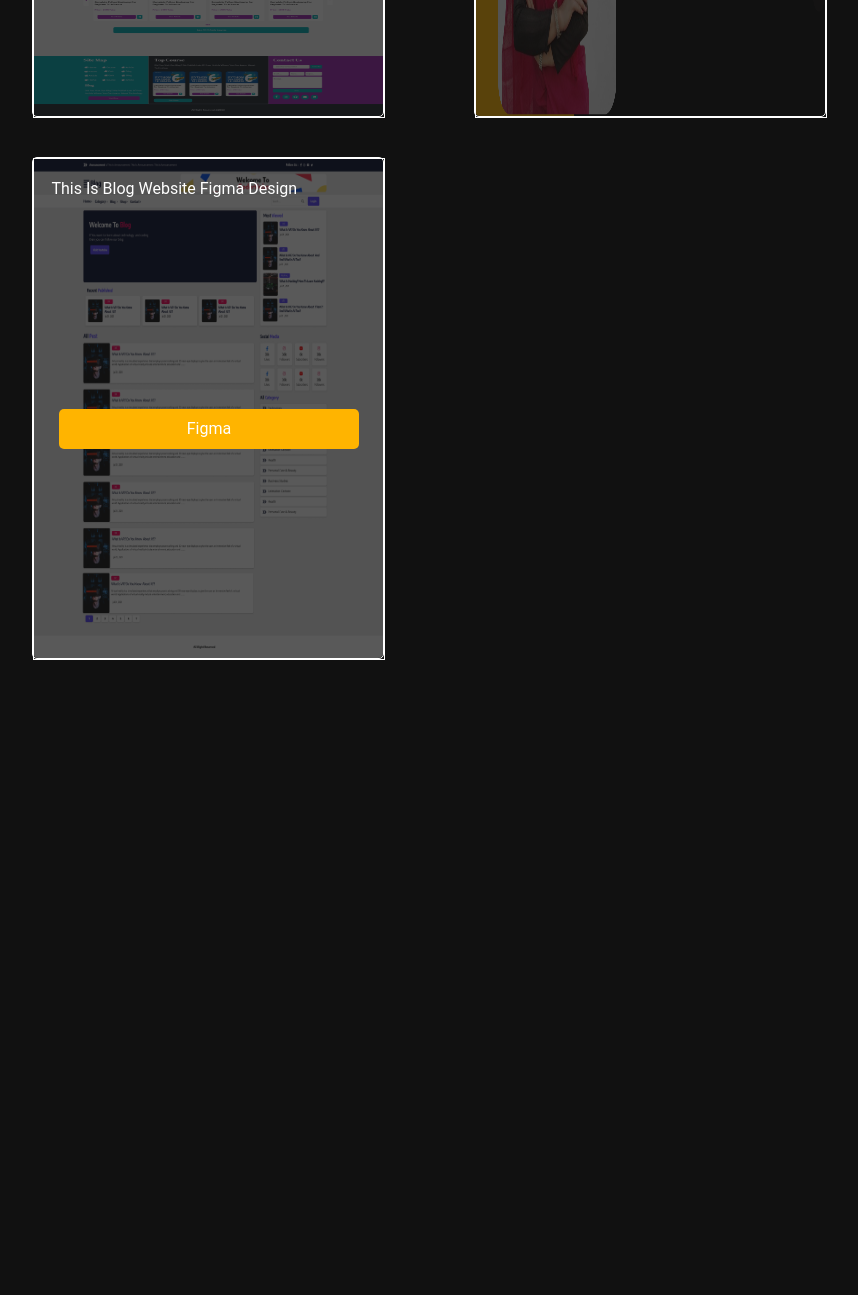
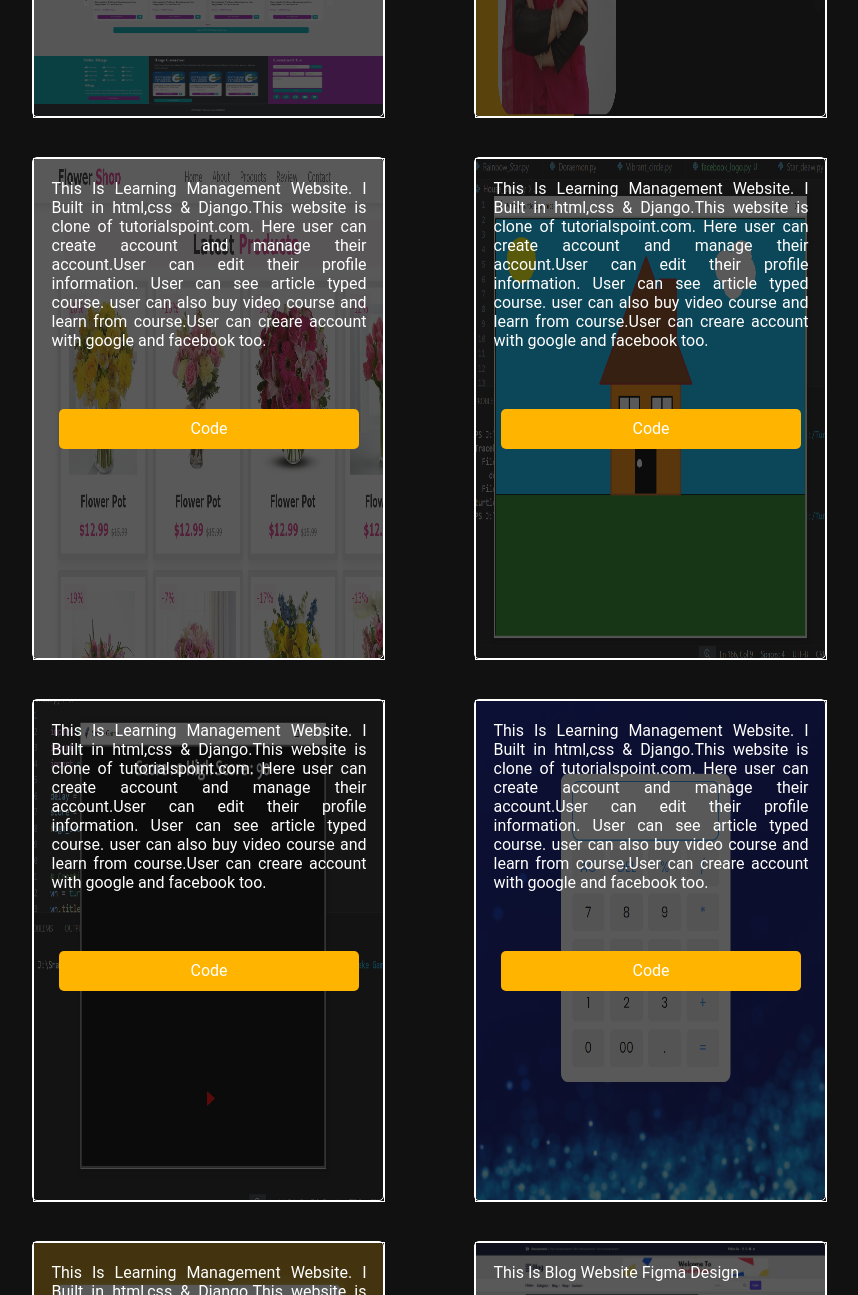
Before and after one commit to KoheliAkter/koheli, a plain HTML site: page project.html in a window 1280 px wide. Shown: the part 605-1900 px from the top of the page, without its empty margins (268-1126 px from the left). Drawn offline with nearby package versions, Linux system fonts and the light colour scheme; a web font is replaced by a local one.

Commit message:
project add done

```diff
--- a/project.html
+++ b/project.html
@@ -32,12 +32,53 @@
                     <a href="/koheli/lms" class="project_action">Live</a>
                 </div>
                 </div>
+
                 <div class="project_div">
                     <img src="./Asset/img/profile1.PNG" class="project_im" alt="">
                     <div class="bottom_project_div">
                     <p class="project_des">This Is Learning Management Website. I Built in html,css &  Django.This website is clone of tutorialspoint.com. Here user can create account and manage their account.User can edit their profile information. User can see article typed course. user can also buy video course and learn from course.User can creare account with google and facebook too.</p>
                     <a href="https://github.com/KoheliAkter/koheli" class="project_action">Code</a>
                     <a href="/koheli/lms" class="project_action">Live</a>
+                </div>
+                </div>
+
+                <div class="project_div">
+                    <img src="./Asset/img/e-com.PNG" class="project_im" alt="">
+                    <div class="bottom_project_div">
+                    <p class="project_des">This Is Learning Management Website. I Built in html,css &  Django.This website is clone of tutorialspoint.com. Here user can create account and manage their account.User can edit their profile information. User can see article typed course. user can also buy video course and learn from course.User can creare account with google and facebook too.</p>
+                    <a href="https://github.com/KoheliAkter/E-Commerce-Flower-Shop" class="project_action">Code</a>
+                </div>
+                </div>
+
+                <div class="project_div">
+                    <img src="./Asset/img/house.PNG" class="project_im" alt="">
+                    <div class="bottom_project_div">
+                    <p class="project_des">This Is Learning Management Website. I Built in html,css &  Django.This website is clone of tutorialspoint.com. Here user can create account and manage their account.User can edit their profile information. User can see article typed course. user can also buy video course and learn from course.User can creare account with google and facebook too.</p>
+                    <a href="https://github.com/KoheliAkter/Turtle-Graphics" class="project_action">Code</a>
+                </div>
+                </div>
+
+                <div class="project_div">
+                    <img src="./Asset/img/snake.PNG" class="project_im" alt="">
+                    <div class="bottom_project_div">
+                    <p class="project_des">This Is Learning Management Website. I Built in html,css &  Django.This website is clone of tutorialspoint.com. Here user can create account and manage their account.User can edit their profile information. User can see article typed course. user can also buy video course and learn from course.User can creare account with google and facebook too.</p>
+                    <a href="https://github.com/KoheliAkter/Snake-Game" class="project_action">Code</a>
+                </div>
+                </div>
+
+                <div class="project_div">
+                    <img src="./Asset/img/calculator.PNG" class="project_im" alt="">
+                    <div class="bottom_project_div">
+                    <p class="project_des">This Is Learning Management Website. I Built in html,css &  Django.This website is clone of tutorialspoint.com. Here user can create account and manage their account.User can edit their profile information. User can see article typed course. user can also buy video course and learn from course.User can creare account with google and facebook too.</p>
+                    <a href="https://github.com/KoheliAkter/-JavaScript_Projects" class="project_action">Code</a>
+                </div>
+                </div>
+
+                <div class="project_div">
+                    <img src="./Asset/img/loging.PNG" class="project_im" alt="">
+                    <div class="bottom_project_div">
+                    <p class="project_des">This Is Learning Management Website. I Built in html,css &  Django.This website is clone of tutorialspoint.com. Here user can create account and manage their account.User can edit their profile information. User can see article typed course. user can also buy video course and learn from course.User can creare account with google and facebook too.</p>
+                    <a href="https://github.com/KoheliAkter/Loginpage" class="project_action">Code</a>
                 </div>
                 </div>
              <!--
```
Also changed, not shown: Asset/img/calculator.PNG (added), Asset/img/e-com.PNG (added), Asset/img/house.PNG (added), Asset/img/lodinganimation1.PNG (added), Asset/img/loging.PNG (added), Asset/img/pingpong.PNG (added), Asset/img/portfolio3.PNG (added), Asset/img/racegame.PNG (added), Asset/img/snake.PNG (added), Asset/img/tictactoy.PNG (added).
